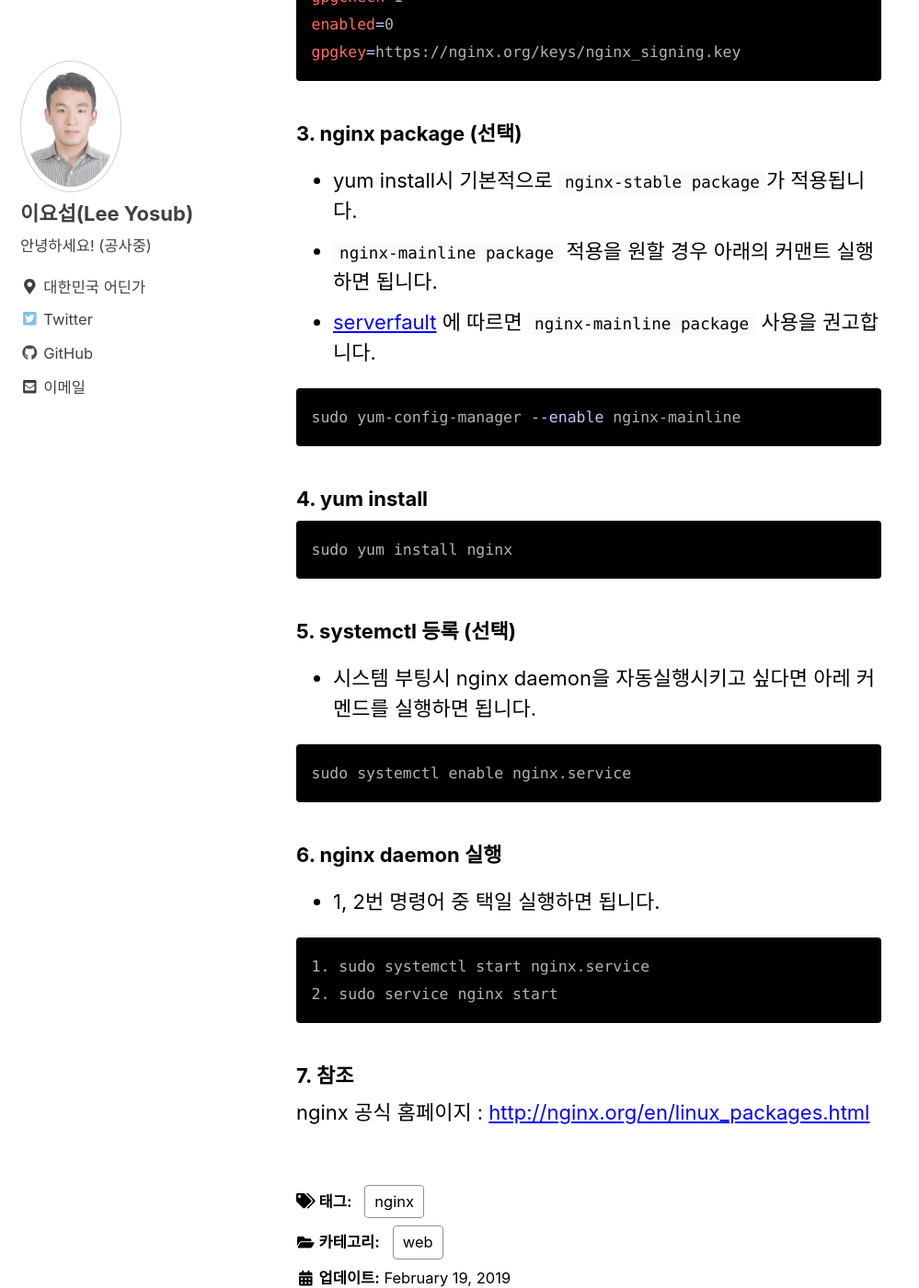
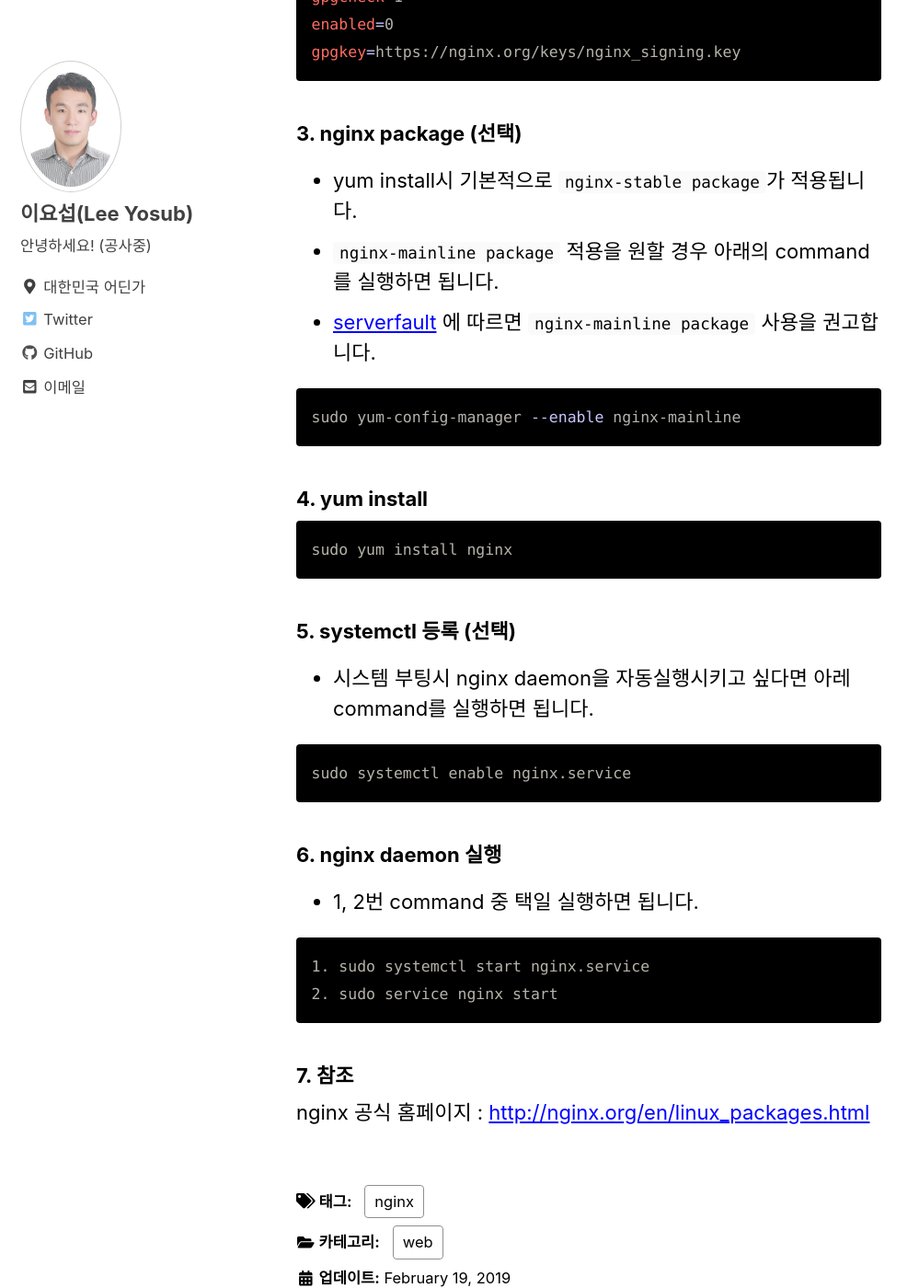
Before and after one commit to YosubLee/ysdev, a Jekyll site: the page built from _posts/2019-02-19-nginx-install.md, in a window 1280 px wide and 1400 px high, scrolled down 1075 px. Shown: the whole window at 92% size, without its empty margins (0-999 px from the left). Built offline with Jekyll 4.4.1, drawn with Linux system fonts in a browser that asks for light colours; cached includes are drawn as plain includes; comment, search, counter and statistics services are not loaded.

Commit message:
nginx 수정

`````diff
--- a/_posts/2019-02-19-nginx-install.md
+++ b/_posts/2019-02-19-nginx-install.md
@@ -33,7 +33,7 @@ gpgkey=https://nginx.org/keys/nginx_signing.key
 ````
 ### 3. nginx package (선택)
 * yum install시 기본적으로 `nginx-stable package`가 적용됩니다.
-* `nginx-mainline package` 적용을 원할 경우 아래의 커맨트 실행하면 됩니다.
+* `nginx-mainline package` 적용을 원할 경우 아래의 command를 실행하면 됩니다.
 * [serverfault](https://serverfault.com/questions/715049/what-s-the-difference-between-the-mainline-and-stable-branches-of-nginx/715126#715126) 에 따르면 `nginx-mainline package` 사용을 권고합니다.
 
 ````bash
@@ -45,13 +45,13 @@ sudo yum-config-manager --enable nginx-mainline
 sudo yum install nginx
 ````
 ### 5. systemctl 등록 (선택)
-* 시스템 부팅시 nginx daemon을 자동실행시키고 싶다면 아레 커멘드를 실행하면 됩니다.
+* 시스템 부팅시 nginx daemon을 자동실행시키고 싶다면 아레 command를 실행하면 됩니다.
 
 ````bash
 sudo systemctl enable nginx.service
 ````
 ### 6. nginx  daemon 실행
-* 1, 2번 명령어 중 택일 실행하면 됩니다.
+* 1, 2번 command 중 택일 실행하면 됩니다.
 
 ````bash
 1. sudo systemctl start nginx.service
`````
